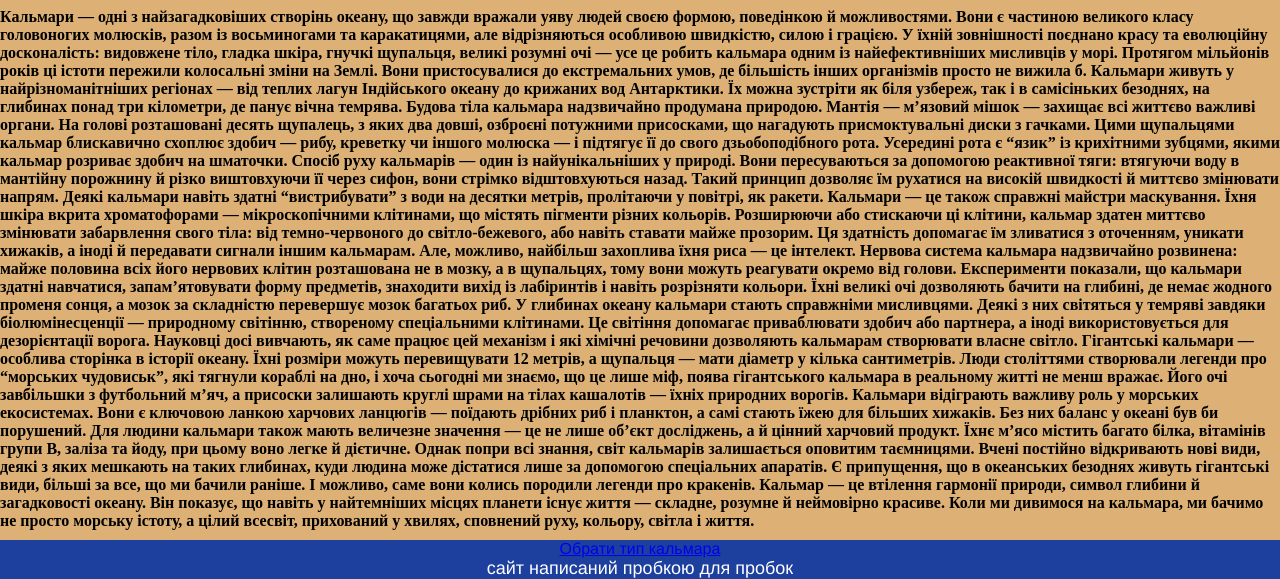
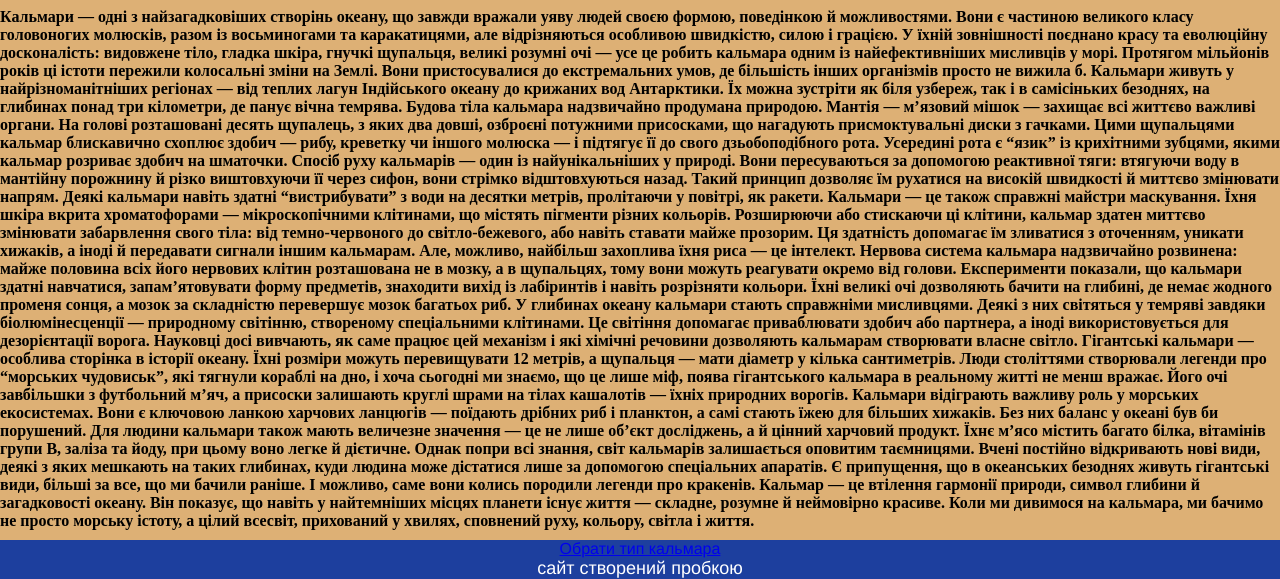
Before and after one commit to Herm0ssill0/kalmari.github.io, a plain HTML site: page index.html in a window 1280 px wide. Shown: the part 364-943 px from the top of the page. Drawn offline with Linux system fonts and the light colour scheme.

Commit message:
Update index.html

```diff
--- a/index.html
+++ b/index.html
@@ -43,7 +43,7 @@
 <footer>
 
 <a href='vidy.html'> Обрати тип кальмара</a>
-<p>сайт написаний пробкою для пробок</p>
+<p>сайт cтворений пробкою</p>
 
 
 </footer>
```
